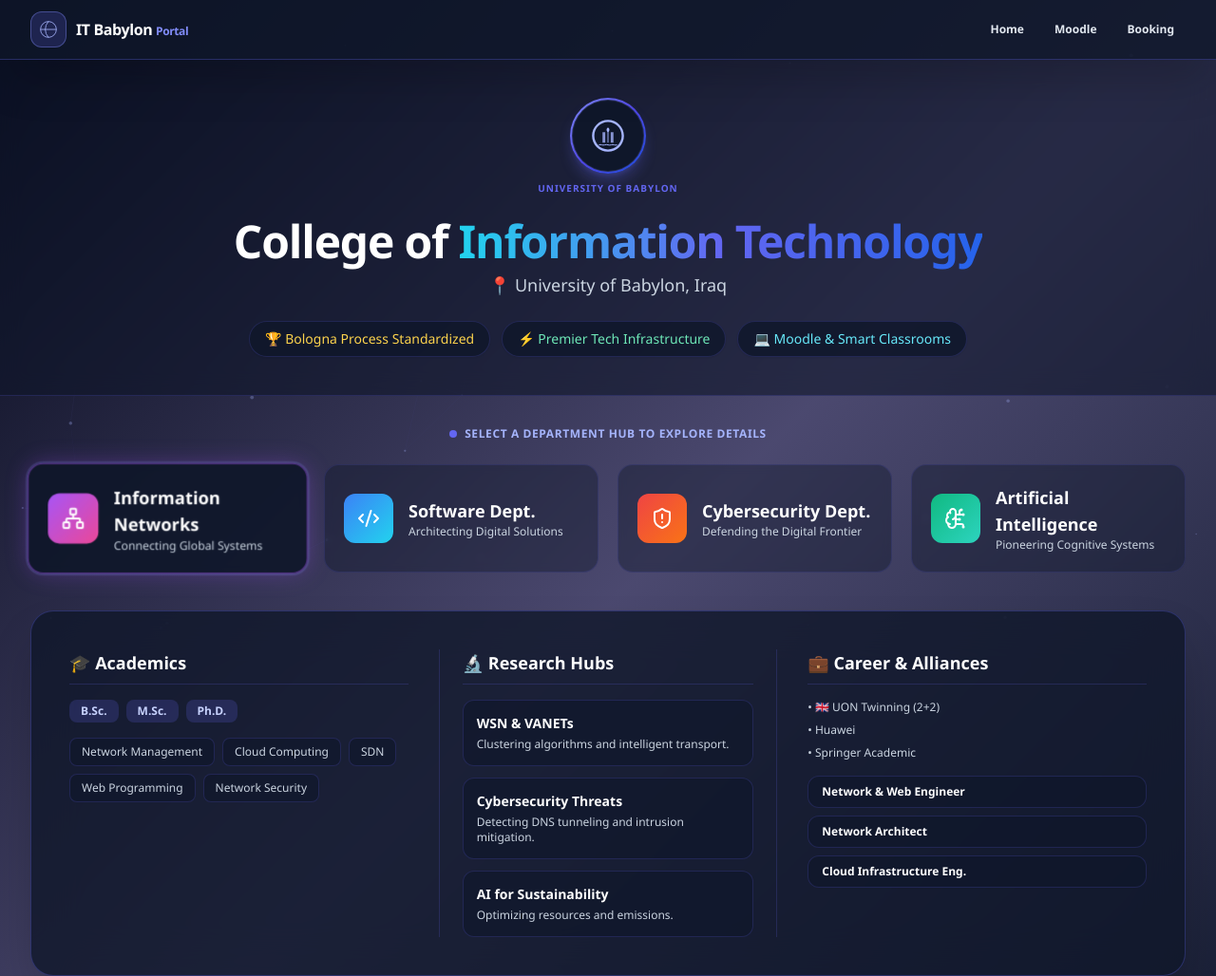
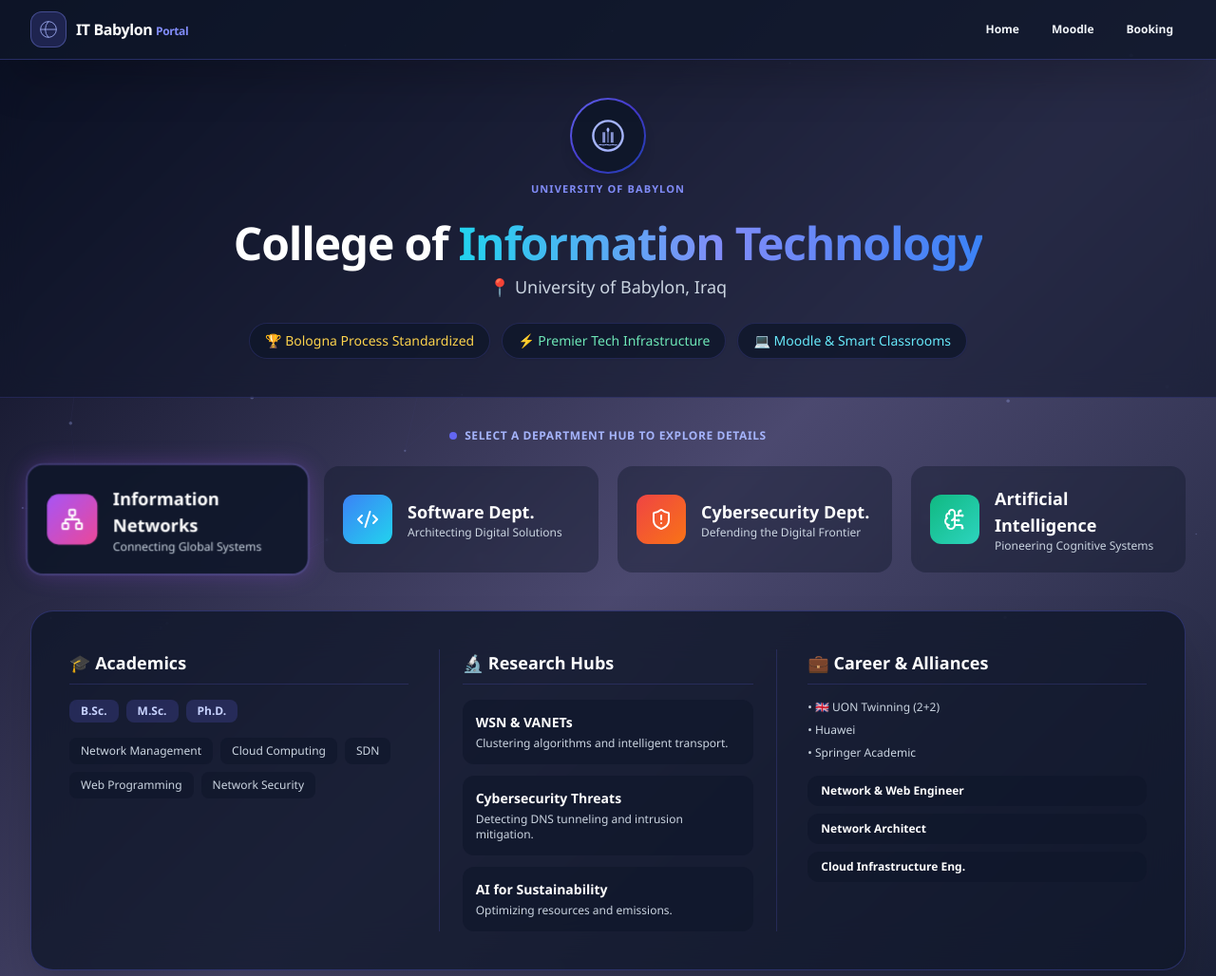
Before and after one commit to geoapi/babylon-it-infographic, a plain HTML site: page index.html in a window 1280 px wide. Shown: the top 1028 px of the page at 95% size. Drawn offline with nearby package versions, Linux system fonts and the light colour scheme.

Commit message:
Refactor header styles and theme support
Updated header styles and improved typography for better visual consistency. Enhanced theme support for light and dark modes.

```diff
--- a/index.html
+++ b/index.html
@@ -47,9 +47,9 @@
     <header id="app-header" class="relative z-10 p-6 md:p-10 text-center border-b border-indigo-500/20 bg-slate-900/60 backdrop-blur-md transition-colors duration-300">
         <div class="flex justify-center items-center gap-6 mb-6">
             <div class="flex flex-col items-center gap-2">
-                <div class="w-20 h-20 bg-gradient-to-br from-indigo-400 via-indigo-600 to-blue-700 rounded-full p-[2px] shadow-lg shadow-indigo-500/30">
-                    <div class="w-full h-full bg-slate-900 rounded-full flex items-center justify-center p-2 border border-indigo-400/20">
-                        <svg class="w-12 h-12 text-indigo-300" viewBox="0 0 100 100" fill="none">
+                <div id="header-logo-outer" class="w-20 h-20 bg-gradient-to-br from-indigo-500 via-indigo-700 to-blue-800 rounded-full p-[2px] shadow-lg">
+                    <div id="header-logo-inner" class="w-full h-full bg-slate-900 rounded-full flex items-center justify-center p-2 border border-indigo-400/20 transition-colors duration-300">
+                        <svg id="header-logo-icon" class="w-12 h-12 text-indigo-300 transition-colors duration-300" viewBox="0 0 100 100" fill="none">
                             <path d="M50 15C30.67 15 15 30.67 15 50C15 69.33 30.67 85 50 85C69.33 85 85 69.33 85 50C85 30.67 69.33 15 50 15ZM50 80C33.43 80 20 66.57 20 50C20 33.43 33.43 20 50 20C66.57 20 80 33.43 80 50C80 66.57 66.57 80 50 80Z" fill="currentColor"/>
                             <path d="M38 42H44V65H38V42ZM56 42H62V65H56V42Z" fill="currentColor" opacity="0.8"/>
                             <path d="M50 32C46 34 46 39 49 42V65H51V42C54 39 54 34 50 32Z" fill="currentColor"/>
@@ -57,25 +57,25 @@
                         </svg>
                     </div>
                 </div>
-                <span class="text-[10px] font-bold uppercase tracking-widest text-indigo-500">University of Babylon</span>
+                <span id="header-univ-label" class="text-[11px] font-black uppercase tracking-widest transition-colors duration-300">University of Babylon</span>
             </div>
         </div>
 
-        <h1 id="header-title" class="text-4xl md:text-5xl font-extrabold tracking-tight mb-2 text-white">
-            College of <span class="text-transparent bg-clip-text bg-gradient-to-r from-cyan-400 via-indigo-500 to-blue-600">Information Technology</span>
+        <h1 id="header-title" class="text-4xl md:text-5xl font-black tracking-tight mb-2 transition-colors duration-300">
+            College of <span id="header-title-gradient" class="text-transparent bg-clip-text bg-gradient-to-r">Information Technology</span>
         </h1>
-        <p id="header-subtitle" class="text-slate-300 text-lg flex items-center justify-center gap-2 font-medium">
+        <p id="header-subtitle" class="text-lg flex items-center justify-center gap-2 font-bold transition-colors duration-300">
             📍 University of Babylon, Iraq
         </p>
 
         <div class="flex flex-wrap justify-center gap-3 mt-6">
-            <div id="badge-1" class="px-4 py-2 rounded-full flex items-center gap-2 text-xs md:text-sm shadow-sm transition-colors">
+            <div id="badge-1" class="px-4 py-2 rounded-full flex items-center gap-2 text-xs md:text-sm shadow-sm transition-colors font-extrabold">
                 🏆 Bologna Process Standardized
             </div>
-            <div id="badge-2" class="px-4 py-2 rounded-full flex items-center gap-2 text-xs md:text-sm shadow-sm transition-colors">
+            <div id="badge-2" class="px-4 py-2 rounded-full flex items-center gap-2 text-xs md:text-sm shadow-sm transition-colors font-extrabold">
                 ⚡ Premier Tech Infrastructure
             </div>
-            <div id="badge-3" class="px-4 py-2 rounded-full flex items-center gap-2 text-xs md:text-sm shadow-sm transition-colors">
+            <div id="badge-3" class="px-4 py-2 rounded-full flex items-center gap-2 text-xs md:text-sm shadow-sm transition-colors font-extrabold">
                 💻 Moodle & Smart Classrooms
             </div>
         </div>
@@ -95,7 +95,7 @@
         <div id="content-container" class="bg-slate-900/70 border border-indigo-500/20 rounded-3xl p-6 md:p-10 backdrop-blur-xl shadow-2xl transition-all duration-300"></div>
     </main>
 
-    <!-- Footer at the Bottom of the Page (Contains Theme Selector) -->
+    <!-- Footer at the Bottom of the Page -->
     <footer id="app-footer" class="relative z-10 border-t border-indigo-500/15 mt-16 bg-slate-950/90 py-8 px-4 transition-colors duration-300">
         <div class="max-w-7xl mx-auto flex flex-col items-center gap-6 text-center">
 
@@ -140,8 +140,14 @@
                 navBrandTitle: 'text-white',
                 navBrandSub: 'text-indigo-400',
                 navBrandIcon: 'bg-indigo-500/20 border-indigo-400/40 text-indigo-300',
-                navLink: 'text-slate-200 font-semibold hover:text-white hover:bg-indigo-600/30',
+                navLink: 'text-slate-100 font-bold hover:text-white hover:bg-indigo-600/30 border border-transparent',
                 header: 'bg-slate-900/60 border-b border-indigo-500/20',
+                univLabel: 'text-indigo-400 font-bold',
+                headerTitleText: 'text-white',
+                headerTitleGradient: 'from-cyan-400 via-indigo-400 to-blue-500',
+                headerSubtitle: 'text-slate-300 font-medium',
+                logoInner: 'bg-slate-900 border-indigo-400/20',
+                logoIcon: 'text-indigo-300',
                 card: 'bg-slate-900/80 border border-indigo-500/30 shadow-2xl text-slate-100',
                 badge1: 'bg-slate-900/80 border border-indigo-500/20 text-amber-300',
                 badge2: 'bg-slate-900/80 border border-indigo-500/20 text-emerald-300',
@@ -159,28 +165,34 @@
             },
             light: {
                 name: 'Modern Light',
-                body: 'bg-slate-100 text-slate-900',
-                nav: 'bg-white/95 border-b border-slate-300 shadow-md',
-                navBrandTitle: 'text-slate-900 font-extrabold',
-                navBrandSub: 'text-indigo-700 font-bold',
-                navBrandIcon: 'bg-indigo-100 border-indigo-300 text-indigo-700',
-                // High-contrast, vibrant text for Home, Moodle, Booking in Light Theme
-                navLink: 'text-slate-900 font-extrabold hover:text-indigo-700 hover:bg-indigo-50 border border-slate-200/80 shadow-sm bg-slate-50',
-                header: 'bg-white/80 border-b border-slate-200',
-                card: 'bg-white border border-slate-300 shadow-xl text-slate-900',
-                badge1: 'bg-amber-100 border border-amber-300 text-amber-950 font-bold',
-                badge2: 'bg-emerald-100 border border-emerald-300 text-emerald-950 font-bold',
-                badge3: 'bg-cyan-100 border border-cyan-300 text-cyan-950 font-bold',
-                footer: 'bg-white border-t border-slate-300',
-                footerText: 'text-slate-700 font-semibold',
-                themeLabel: 'text-indigo-950 font-black',
-                headingText: 'text-slate-900 font-black',
-                bodyText: 'text-slate-800 font-bold',
-                subText: 'text-indigo-900 font-black',
-                activeBtn: 'bg-indigo-700 text-white border-indigo-600 shadow-md ring-2 ring-indigo-500/40 font-bold',
-                inactiveBtn: 'bg-slate-200 text-slate-900 border-slate-300 hover:bg-slate-300 font-bold',
-                particleDot: 'rgba(99, 102, 241, 0.25)',
-                particleLine: 'rgba(99, 102, 241, '
+                body: 'bg-slate-100 text-slate-950',
+                nav: 'bg-white border-b-2 border-slate-300 shadow-md',
+                navBrandTitle: 'text-slate-950 font-black',
+                navBrandSub: 'text-indigo-900 font-black',
+                navBrandIcon: 'bg-indigo-100 border-2 border-indigo-400 text-indigo-950',
+                // Ultra high contrast, deep slate text for nav captions in light mode
+                navLink: 'text-slate-950 font-black hover:text-indigo-950 hover:bg-indigo-100 border-2 border-slate-300 shadow-sm bg-white',
+                header: 'bg-white border-b-2 border-slate-300 shadow-sm',
+                univLabel: 'text-indigo-950 font-black',
+                headerTitleText: 'text-slate-950 font-black',
+                headerTitleGradient: 'from-indigo-900 via-blue-900 to-slate-950',
+                headerSubtitle: 'text-slate-950 font-black',
+                logoInner: 'bg-indigo-50 border-2 border-indigo-400',
+                logoIcon: 'text-indigo-950',
+                card: 'bg-white border-2 border-slate-300 shadow-xl text-slate-950',
+                badge1: 'bg-amber-100 border-2 border-amber-400 text-amber-950 font-black',
+                badge2: 'bg-emerald-100 border-2 border-emerald-400 text-emerald-950 font-black',
+                badge3: 'bg-cyan-100 border-2 border-cyan-400 text-cyan-950 font-black',
+                footer: 'bg-white border-t-2 border-slate-300',
+                footerText: 'text-slate-900 font-extrabold',
+                themeLabel: 'text-slate-950 font-black',
+                headingText: 'text-slate-950 font-black',
+                bodyText: 'text-slate-900 font-extrabold',
+                subText: 'text-indigo-950 font-black',
+                activeBtn: 'bg-indigo-900 text-white border-indigo-950 shadow-md ring-2 ring-indigo-600/40 font-black',
+                inactiveBtn: 'bg-slate-200 text-slate-950 border-2 border-slate-400 hover:bg-slate-300 font-black',
+                particleDot: 'rgba(30, 41, 59, 0.35)',
+                particleLine: 'rgba(30, 41, 59, '
             },
             emerald: {
                 name: 'Deep Emerald',
@@ -189,8 +201,14 @@
                 navBrandTitle: 'text-white',
                 navBrandSub: 'text-emerald-400',
                 navBrandIcon: 'bg-emerald-500/20 border-emerald-400/40 text-emerald-300',
-                navLink: 'text-slate-200 font-semibold hover:text-white hover:bg-emerald-600/30',
+                navLink: 'text-slate-100 font-bold hover:text-white hover:bg-emerald-600/30 border border-transparent',
                 header: 'bg-slate-900/60 border-b border-emerald-500/20',
+                univLabel: 'text-emerald-400 font-bold',
+                headerTitleText: 'text-white',
+                headerTitleGradient: 'from-emerald-400 via-teal-300 to-cyan-400',
+                headerSubtitle: 'text-slate-300 font-medium',
+                logoInner: 'bg-slate-900 border-emerald-400/20',
+                logoIcon: 'text-emerald-300',
                 card: 'bg-slate-900/80 border border-emerald-500/30 shadow-2xl text-slate-100',
                 badge1: 'bg-slate-900/80 border border-emerald-500/20 text-amber-300',
                 badge2: 'bg-slate-900/80 border border-emerald-500/20 text-emerald-300',
@@ -283,15 +301,26 @@
             document.getElementById('nav-brand-title').className = `font-bold text-sm md:text-base tracking-tight transition-colors ${t.navBrandTitle}`;
             document.getElementById('nav-brand-sub').className = `text-xs transition-colors ${t.navBrandSub}`;
 
-            // Top Nav Links (Home, Moodle, Booking) - High Contrast Fix
+            // Top Nav Links (Home, Moodle, Booking) - High Contrast Dark Text for Light Theme
             ['nav-link-1', 'nav-link-2', 'nav-link-3'].forEach(id => {
                 const link = document.getElementById(id);
                 if (link) link.className = `px-3 py-1.5 rounded-lg text-xs transition-all ${t.navLink}`;
             });
 
-            // Header Typography & Helper Text
-            document.getElementById('header-title').className = `text-4xl md:text-5xl font-extrabold tracking-tight mb-2 ${t.headingText}`;
-            document.getElementById('header-subtitle').className = `${t.bodyText} text-lg flex items-center justify-center gap-2`;
+            // Header Elements Styling
+            document.getElementById('header-univ-label').className = `text-[11px] font-black uppercase tracking-widest transition-colors duration-300 ${t.univLabel}`;
+
+            const titleEl = document.getElementById('header-title');
+            titleEl.className = `text-4xl md:text-5xl font-black tracking-tight mb-2 transition-colors duration-300 ${t.headerTitleText}`;
+
+            const gradientSpan = document.getElementById('header-title-gradient');
+            gradientSpan.className = `text-transparent bg-clip-text bg-gradient-to-r ${t.headerTitleGradient}`;
+
+            document.getElementById('header-subtitle').className = `text-lg flex items-center justify-center gap-2 transition-colors duration-300 ${t.headerSubtitle}`;
+            document.getElementById('header-logo-inner').className = `w-full h-full rounded-full flex items-center justify-center p-2 transition-colors duration-300 ${t.logoInner}`;
+            document.getElementById('header-logo-icon').className = `w-12 h-12 transition-colors duration-300 ${t.logoIcon}`;
+
+            // Helper text
             document.getElementById('tab-helper-text').className = `text-center text-xs uppercase ${t.subText} mb-6 font-bold tracking-wider flex items-center justify-center gap-2`;
 
             // Badges
@@ -326,18 +355,18 @@
             container.innerHTML = Object.values(data).map(dept => {
                 const isActive = activeDept.id === dept.id;
                 const bgClass = isLight
-                    ? (isActive ? 'bg-white border-indigo-600 ring-2 ring-indigo-400 shadow-md' : 'bg-white/90 border-slate-300 hover:bg-slate-50')
+                    ? (isActive ? 'bg-white border-2 border-indigo-700 ring-2 ring-indigo-500/40 shadow-md' : 'bg-white border-2 border-slate-300 hover:bg-slate-50')
                     : (isActive ? `${dept.borderColor} bg-slate-900/90 ${dept.glow} ring-2 ring-indigo-400/20` : 'border-indigo-500/15 bg-slate-900/40 hover:bg-slate-900/70');
 
                 return `
-                    <button onclick="setActive('${dept.id}')" class="relative group p-5 rounded-2xl border text-left backdrop-blur-sm cursor-pointer ${bgClass} ${isActive ? 'scale-[1.02]' : ''}">
+                    <button onclick="setActive('${dept.id}')" class="relative group p-5 rounded-2xl text-left backdrop-blur-sm cursor-pointer ${bgClass} ${isActive ? 'scale-[1.02]' : ''}">
                         <div class="flex items-center gap-4">
                             <div class="p-3.5 rounded-xl bg-gradient-to-br ${dept.color} ${dept.shadow}">
                                 <i data-lucide="${dept.icon}" class="w-6 h-6 text-white"></i>
                             </div>
                             <div>
-                                <h2 class="text-md md:text-lg font-extrabold ${isLight ? 'text-slate-950' : 'text-white'}">${dept.title}</h2>
-                                <p class="text-xs ${isLight ? 'text-slate-700 font-semibold' : 'text-slate-300'}">${dept.tagline}</p>
+                                <h2 class="text-md md:text-lg font-black ${isLight ? 'text-slate-950' : 'text-white'}">${dept.title}</h2>
+                                <p class="text-xs ${isLight ? 'text-slate-900 font-extrabold' : 'text-slate-300'}">${dept.tagline}</p>
                             </div>
                         </div>
                     </button>
@@ -352,26 +381,26 @@
             const isLight = currentThemeKey === 'light';
 
             container.className = `${t.card} rounded-3xl p-6 md:p-10 backdrop-blur-xl transition-all duration-300`;
-            const cardBg = isLight ? 'bg-slate-100/80 border-slate-300' : 'bg-slate-900/60 border-indigo-500/20';
+            const cardBg = isLight ? 'bg-slate-50/90 border-2 border-slate-300' : 'bg-slate-900/60 border-indigo-500/20';
 
             container.innerHTML = `
                 <div class="grid grid-cols-1 lg:grid-cols-3 gap-8 fade-in">
                     <div>
-                        <h3 class="text-lg font-bold mb-4 ${t.headingText} border-b pb-2 ${isLight ? 'border-slate-300' : 'border-indigo-500/20'}">🎓 Academics</h3>
+                        <h3 class="text-lg font-black mb-4 ${t.headingText} border-b pb-2 ${isLight ? 'border-slate-300' : 'border-indigo-500/20'}">🎓 Academics</h3>
                         <div class="flex flex-wrap gap-2 mb-4">
-                            ${d.degrees.map(deg => `<span class="px-3 py-1 rounded-lg ${isLight ? 'bg-indigo-100 text-indigo-950 border border-indigo-300 font-bold' : 'bg-indigo-500/20 text-indigo-200'} text-xs font-semibold">${deg}</span>`).join('')}
+                            ${d.degrees.map(deg => `<span class="px-3 py-1 rounded-lg ${isLight ? 'bg-indigo-100 text-indigo-950 border-2 border-indigo-300 font-black' : 'bg-indigo-500/20 text-indigo-200'} text-xs font-bold">${deg}</span>`).join('')}
                         </div>
                         <div class="flex flex-wrap gap-2">
-                            ${d.core.map(skill => `<span class="px-3 py-1.5 ${cardBg} border rounded-lg text-xs ${t.bodyText}">${skill}</span>`).join('')}
+                            ${d.core.map(skill => `<span class="px-3 py-1.5 ${cardBg} rounded-lg text-xs ${t.bodyText}">${skill}</span>`).join('')}
                         </div>
                     </div>
 
                     <div class="lg:border-l lg:border-r ${isLight ? 'border-slate-300' : 'border-indigo-500/20'} lg:px-6">
-                        <h3 class="text-lg font-bold mb-4 ${t.headingText} border-b pb-2 ${isLight ? 'border-slate-300' : 'border-indigo-500/20'}">🔬 Research Hubs</h3>
+                        <h3 class="text-lg font-black mb-4 ${t.headingText} border-b pb-2 ${isLight ? 'border-slate-300' : 'border-indigo-500/20'}">🔬 Research Hubs</h3>
                         <div class="space-y-3">
                             ${d.research.map(r => `
-                                <div class="p-3.5 ${cardBg} border rounded-xl">
-                                    <h4 class="font-extrabold text-sm ${t.headingText}">${r.title}</h4>
+                                <div class="p-3.5 ${cardBg} rounded-xl">
+                                    <h4 class="font-black text-sm ${t.headingText}">${r.title}</h4>
                                     <p class="text-xs ${t.bodyText} mt-1">${r.desc}</p>
                                 </div>
                             `).join('')}
@@ -379,12 +408,12 @@
                     </div>
 
                     <div>
-                        <h3 class="text-lg font-bold mb-4 ${t.headingText} border-b pb-2 ${isLight ? 'border-slate-300' : 'border-indigo-500/20'}">💼 Career & Alliances</h3>
+                        <h3 class="text-lg font-black mb-4 ${t.headingText} border-b pb-2 ${isLight ? 'border-slate-300' : 'border-indigo-500/20'}">💼 Career & Alliances</h3>
                         <ul class="space-y-2 mb-4">
                             ${d.partners.map(p => `<li class="text-xs ${t.bodyText}">• ${p}</li>`).join('')}
                         </ul>
                         <div class="space-y-2">
-                            ${d.careers.map(c => `<div class="px-3.5 py-2 ${cardBg} border rounded-xl text-xs font-bold ${t.headingText}">${c}</div>`).join('')}
+                            ${d.careers.map(c => `<div class="px-3.5 py-2 ${cardBg} rounded-xl text-xs font-black ${t.headingText}">${c}</div>`).join('')}
                         </div>
                     </div>
                 </div>
```
